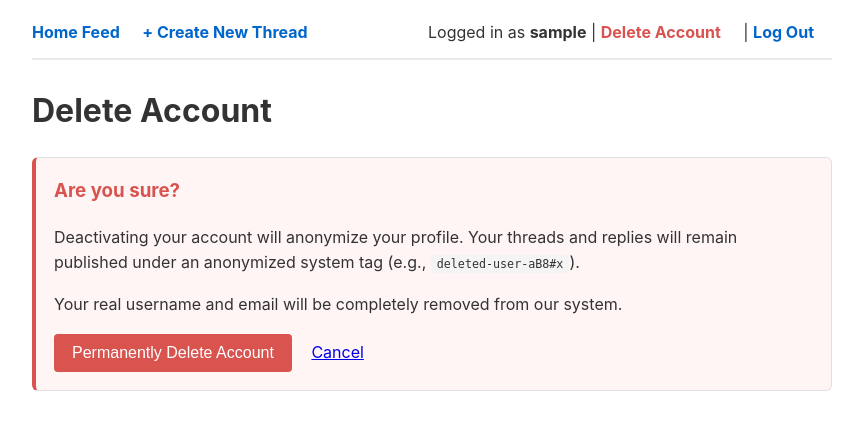
After one commit to HELPIMINCAVE/discussion-board-app, a Flask app: page /account/delete in a window 1280 px wide. The commit adds this page. Shown: the top 430 px of the page, without its empty margins (208-1071 px from the left). Run offline with Flask 3, Linux system fonts and the light colour scheme; the visitor is signed in with stand-in values (Sample User, id 1).

Commit message:
Added a feat: deactivating accounts

```diff
--- a/routes.py
+++ b/routes.py
@@ -1,9 +1,23 @@
 from flask import Blueprint, render_template, request, redirect, url_for, abort
 from flask_login import login_user, logout_user, login_required, current_user
 from models import db, User, Post, Reply
+import random, string
 
 main = Blueprint('main', __name__)
 
+
+def generate_unique_deleted_username():
+    """Generates a unique 'deleted-user-<specialcode>' username with a 5-10 character code."""
+    allowed_chars = string.ascii_letters + string.digits + "!@#$%^&*"
+    while True:
+        code_length = random.randint(5, 10)
+        special_code = ''.join(random.choice(allowed_chars) for _ in range(code_length))
+        candidate_username = f"deleted-user-{special_code}"
+
+        # Check if code collision exists in database
+        existing = db.session.scalar(db.select(User).filter_by(username=candidate_username))
+        if not existing:
+            return candidate_username, special_code
 
 @main.route('/register', methods=['GET', 'POST'])
 def register():
@@ -174,6 +188,24 @@ def edit_reply(reply_id):
     return render_template('edit_reply.html', reply=reply)
 
 
+@main.route('/account/delete', methods=['GET', 'POST'])
+@login_required
+def delete_account():
+    if request.method == 'POST':
+        new_username, special_code = generate_unique_deleted_username()
+
+        # Anonymize account details
+        current_user.username = new_username
+        current_user.email = f"deleted-{special_code}@deleted.local"
+        current_user.password_hash = "ACCOUNT_DEACTIVATED"
+
+        db.session.commit()
+        logout_user()
+
+        return redirect(url_for('main.view_home_feed'))
+
+    return render_template('delete_account.html')
+
 @main.route('/reply/<int:reply_id>/delete', methods=['POST'])
 @login_required
 def delete_reply(reply_id):
--- a/templates/base.html
+++ b/templates/base.html
@@ -9,6 +9,7 @@
         nav { margin-bottom: 25px; padding-bottom: 12px; border-bottom: 2px solid #eaeaea; }
         nav a { margin-right: 18px; text-decoration: none; color: #0066cc; font-weight: bold; }
         nav a:hover { text-decoration: underline; }
+        nav a.delete-account-link { color: #d9534f; }
         .card { border: 1px solid #e0e0e0; padding: 18px; margin-bottom: 16px; border-radius: 6px; background: #fafafa; }
         .meta { font-size: 0.85em; color: #666; margin-bottom: 10px; }
         .error { color: #d9534f; background: #fdf2f2; border: 1px solid #f5c6cb; padding: 12px; margin-bottom: 15px; border-radius: 4px; }
@@ -18,6 +19,7 @@
         textarea { height: 120px; resize: vertical; }
         button { padding: 10px 18px; background: #0066cc; color: #fff; border: none; border-radius: 4px; font-size: 1rem; cursor: pointer; }
         button:hover { background: #0052a3; }
+        code { background: #f4f4f4; padding: 2px 6px; border-radius: 4px; font-family: monospace; font-size: 0.9em; }
     </style>
 </head>
 <body>
@@ -27,6 +29,7 @@
             <a href="{{ url_for('main.create_new_thread') }}">+ Create New Thread</a>
             <span style="float: right;">
                 Logged in as <strong>{{ current_user.username }}</strong> |
+                <a href="{{ url_for('main.delete_account') }}" class="delete-account-link">Delete Account</a> |
                 <a href="{{ url_for('main.logout') }}">Log Out</a>
             </span>
         {% else %}
--- /dev/null
+++ b/templates/delete_account.html
@@ -0,0 +1,15 @@
+{% extends "base.html" %}
+{% block title %}Delete Account - Discussion Board{% endblock %}
+{% block content %}
+    <h1>Delete Account</h1>
+    <div class="card" style="border-left: 4px solid #d9534f; background: #fff5f5;">
+        <h3 style="margin-top: 0; color: #d9534f;">Are you sure?</h3>
+        <p>Deactivating your account will anonymize your profile. Your threads and replies will remain published under an anonymized system tag (e.g., <code>deleted-user-aB8#x</code>).</p>
+        <p>Your real username and email will be completely removed from our system.</p>
+
+        <form action="{{ url_for('main.delete_account') }}" method="POST" onsubmit="return confirm('This action cannot be undone. Permanently delete your account?');">
+            <button type="submit" style="background: #d9534f;">Permanently Delete Account</button>
+            <a href="{{ url_for('main.view_home_feed') }}" style="margin-left: 15px;">Cancel</a>
+        </form>
+    </div>
+{% endblock %}
```
